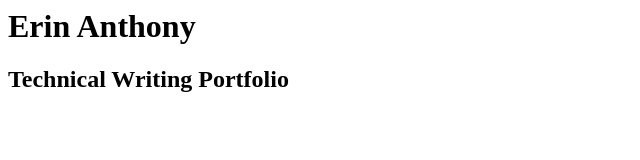
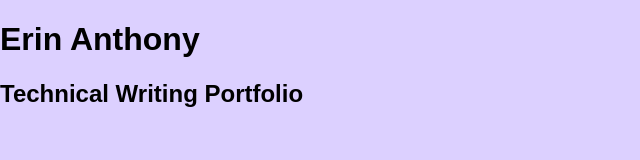
Before and after one commit to erinmadisonanthony/erinmadisonanthony.github.io, a plain HTML site: page index.html in a window 1280 px wide. Shown: the whole page, without its empty margins (0-640 px from the left). Drawn offline with Linux system fonts and the light colour scheme.

Commit message:
Update index.html

```diff
--- a/index.html
+++ b/index.html
@@ -1,2 +1,19 @@
-<h1>Erin Anthony</h1>
-<h2>Technical Writing Portfolio</h2>
+<!DOCTYPE html>
+<html>
+
+<head>
+<style>
+  body {
+    margin: auto;
+    background-color: #dcd0ff;
+    font-family: Arial, sans-serif;
+  }
+</style>
+</head>
+
+<body>
+  <h1>Erin Anthony</h1>
+  <h2>Technical Writing Portfolio</h2>
+</body>
+
+</html>
```
